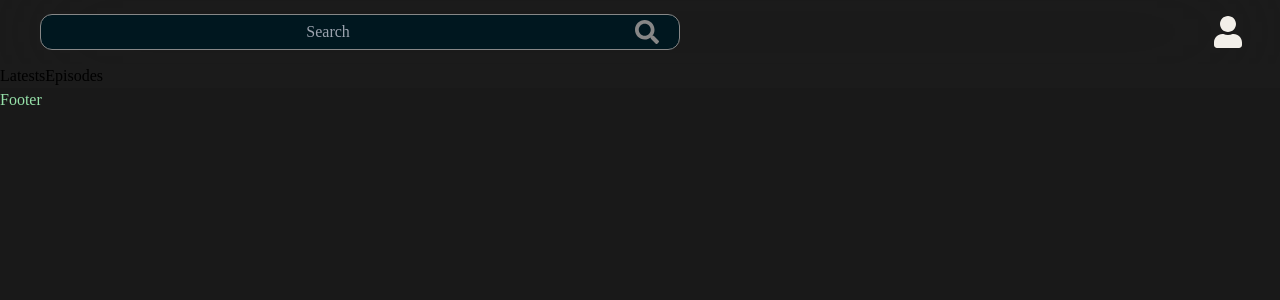
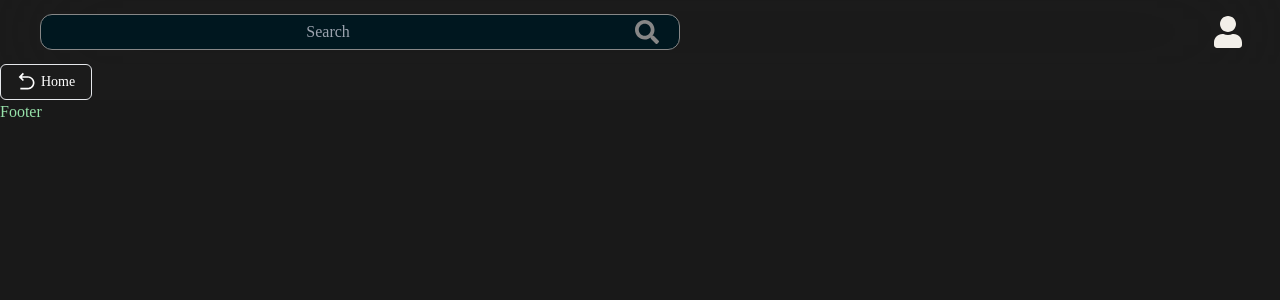
Before and after one commit to nii-shaan/Anifinity, a React (Vite) app: page /latest-episodes in a window 1280 px wide. Shown: the top 300 px of the page. Built offline with nearby package versions, Linux system fonts and the light colour scheme; a web font is replaced by a local one.

Commit message:
feat: go back button

```diff
--- /dev/null
+++ b/src/components/me/GobackButton.tsx
@@ -0,0 +1,15 @@
+import { Button } from "@/components/ui/button";
+import { RiArrowGoBackLine } from "react-icons/ri";
+import { Link } from "react-router-dom";
+
+function GobackButton() {
+  return (
+    <Link to="/">
+      <Button variant="ghost" className="text-white border flex gap-x-1">
+        <RiArrowGoBackLine className="h-5 w-5" /> Home
+      </Button>
+    </Link>
+  );
+}
+
+export default GobackButton;
--- a/src/pages/LatestEpisodes.tsx
+++ b/src/pages/LatestEpisodes.tsx
@@ -1,8 +1,12 @@
-import React from 'react'
+import GobackButton from '@/components/me/GobackButton'
 
 function LatestEpisodes() {
   return (
-    <div>LatestsEpisodes</div>
+    <div id="main" className="w-full">
+      <div id="gobackButton" className="w-full">
+        <GobackButton />
+      </div>
+    </div>
   )
 }
 
--- a/src/pages/MostFavorite.tsx
+++ b/src/pages/MostFavorite.tsx
@@ -1,8 +1,12 @@
-import React from 'react'
+import GobackButton from '@/components/me/GobackButton'
 
 function MostFavorite() {
   return (
-    <div>MostFavorite</div>
+    <div id="main" className="w-full">
+      <div id="gobackButton" className="w-full">
+        <GobackButton />
+      </div>
+    </div>
   )
 }
 
--- a/src/pages/MostPopular.tsx
+++ b/src/pages/MostPopular.tsx
@@ -1,8 +1,12 @@
-import React from 'react'
+import GobackButton from '@/components/me/GobackButton'
 
 function MostPopular() {
   return (
-    <div>MostPopular</div>
+    <div id="main" className="w-full">
+      <div id="gobackButton" className="w-full">
+        <GobackButton />
+      </div>
+    </div>
   )
 }
 
--- a/src/pages/TopAiring.tsx
+++ b/src/pages/TopAiring.tsx
@@ -1,9 +1,13 @@
-import React from 'react'
+import GobackButton from "@/components/me/GobackButton";
 
 function TopAiring() {
   return (
-    <div>TopAiring</div>
-  )
+    <div id="main" className="w-full">
+      <div id="gobackButton" className="w-full">
+        <GobackButton />
+      </div>
+    </div>
+  );
 }
 
-export default TopAiring
+export default TopAiring;
--- a/src/pages/TopUpcomming.tsx
+++ b/src/pages/TopUpcomming.tsx
@@ -1,9 +1,13 @@
-import React from 'react'
+import GobackButton from "@/components/me/GobackButton";
 
 function TopUpcomming() {
   return (
-    <div>TopUpcomming</div>
-  )
+    <div id="main" className="w-full">
+      <div id="gobackButton" className="w-full">
+        <GobackButton />
+      </div>
+    </div>
+  );
 }
 
-export default TopUpcomming
+export default TopUpcomming;
```
